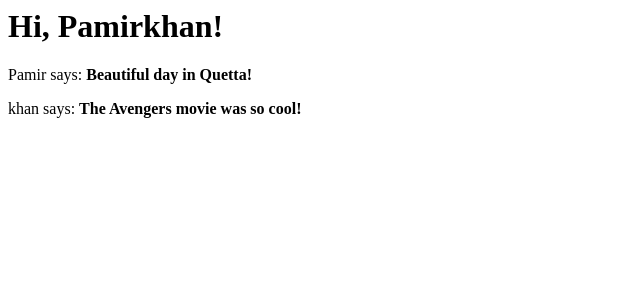
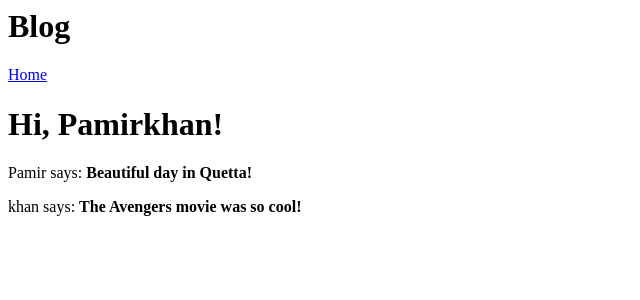
Before and after one commit to pamirk/blog, a Flask app: page / in a window 1280 px wide. Shown: the top 300 px of the page, without its empty margins (0-640 px from the left). Run offline with Flask 3, Linux system fonts and the light colour scheme.

Commit message:
feat: added base.html to modularize the template

```diff
--- /dev/null
+++ b/app/templates/base.html
@@ -0,0 +1,20 @@
+<html lang="en">
+<head>
+    {% if title %}
+    <title>{{ title }} - Blog</title>
+    {% else %}
+    <title>Welcome to Blog</title>
+    {% endif %}
+</head>
+<body>
+<div class="container">
+    <header class="header">
+        <h1>Blog</h1>
+    </header>
+    <nav class="nav">
+        <a href="{{ url_for('index') }}">Home</a>
+    </nav>
+</div>
+{% block content %}{% endblock %}
+</body>
+</html>
--- a/app/templates/index.html
+++ b/app/templates/index.html
@@ -1,15 +1,7 @@
-<html lang="en">
-    <head>
-        {% if title %}
-        <title>{{ title }} - Blog</title>
-        {% else %}
-        <title>Welcome to Blog</title>
-        {% endif %}
-    </head>
-    <body>
-        <h1>Hi, {{ user.username }}!</h1>
-        {% for post in posts %}
-        <div><p>{{ post.author.username }} says: <b>{{ post.body }}</b></p></div>
-        {% endfor %}
-    </body>
-</html>
+{% extends "base.html" %}
+{% block content %}
+<h1>Hi, {{ user.username }}!</h1>
+{% for post in posts %}
+<div><p>{{ post.author.username }} says: <b>{{ post.body }}</b></p></div>
+{% endfor %}
+{% endblock %}
```
